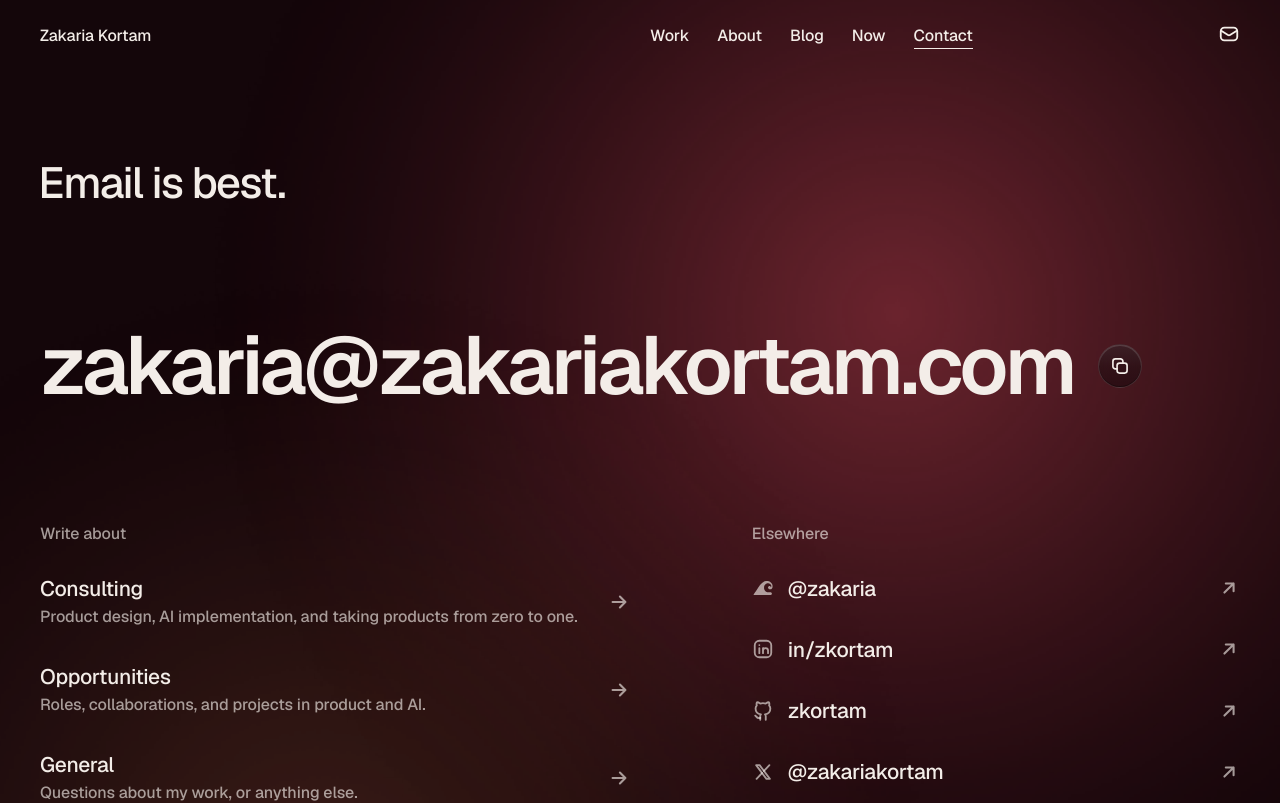
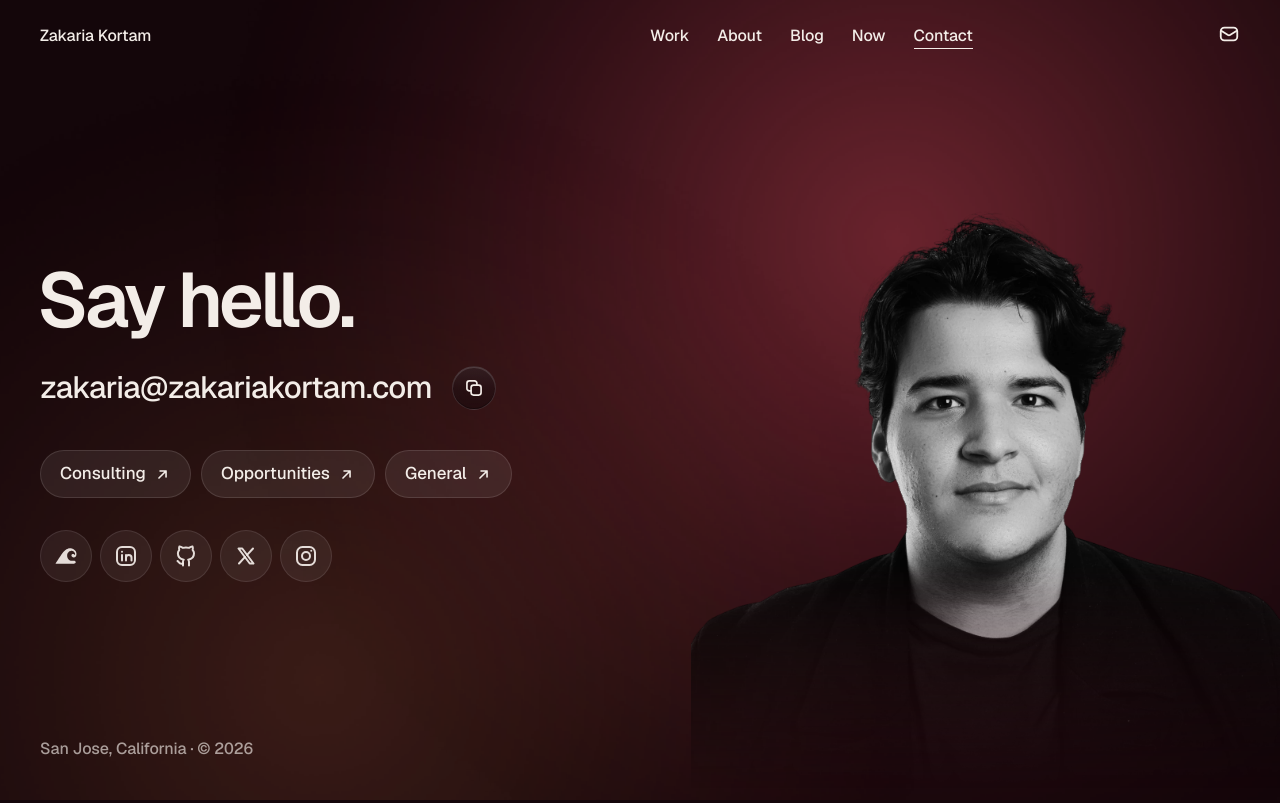
Before and after one commit to zkortam/zakariakortam, a Next.js app: page /contact in a window 1280 px wide. Shown: the top 803 px of the page. Built offline with nearby package versions, Linux system fonts and the light colour scheme.

Commit message:
Home: Sir Jony Ive behind his quote, coming into focus as it lights up. Contact: portrait, short buttons, round socials. About: the products glide past on scroll
Co-Authored-By: Claude Opus 5.5 <noreply@anthropic.com>

```diff
--- a/src/app/contact/page.tsx
+++ b/src/app/contact/page.tsx
@@ -1,4 +1,5 @@
 import type { Metadata } from 'next'
+import Image from 'next/image'
 import { CopyPill } from '@/components/CopyPill'
 import { Icon } from '@/components/Icon'
 import { COPY, EMAIL, LOCATION, SOCIALS, YEAR } from '@/lib/site'
@@ -19,78 +20,45 @@ export default function ContactPage() {
           <div className="light light-rose" style={{ width: '110vmax', height: '110vmax', left: '70%', top: '30%' }} />
           <div className="light light-amber" style={{ width: '100vmax', height: '100vmax', left: '25%', top: '85%' }} />
         </div>
-        <div className="relative">
-          <div className="grid-main">
-            <h1 className="oc col-span-4 text-statement md:col-span-8" data-rise="">
-              {COPY.contactHead}
+        <div className="ct-portrait" aria-hidden="true">
+          <Image src="/portrait/zakaria-plate.webp" alt="" width={1485} height={1485} sizes="(min-width:1024px) 46vw, 90vw" quality={90} priority />
+        </div>
+        <div className="ct-body grid-main relative">
+          <div className="col-span-4 md:col-span-8 lg:col-span-6">
+            <h1 className="oc text-display" data-rise="">
+              Say hello.
             </h1>
-          </div>
-          <div className="grid-main contact-email">
-            <div className="contact-line col-span-full" data-reveal="">
-              <a href={`mailto:${EMAIL}`} className="fit-email u-box u-hover" data-email="">
+            <div className="ct-email" data-reveal="">
+              <a href={`mailto:${EMAIL}`} className="u-box u-hover" data-email="">
                 {EMAIL}
-                <span aria-hidden="true" className="u-line thick" />
+                <span aria-hidden="true" className="u-line" />
               </a>
               <CopyPill />
             </div>
+            <div className="ct-topics" data-reveal="">
+              {COPY.inquiries.map((q) => (
+                <a key={q.label} href={`mailto:${EMAIL}?subject=${encodeURIComponent(q.subject)}`} className="ct-topic" title={q.body}>
+                  {q.label}
+                  <Icon name="arrow-up-right" size="1em" strokeWidth={2.25} className="ar" />
+                </a>
+              ))}
             </div>
-          <div className="grid-main contact-groups">
-            <div className="col-span-4 md:col-span-6">
-              <h2 className="c3 text-body" data-reveal="">
-                Write about
-              </h2>
-              <ul className="rows mt-[12px]">
-                {COPY.inquiries.map((q) => (
-                  <li key={q.label} className="row">
-                    <a href={`mailto:${EMAIL}?subject=${encodeURIComponent(q.subject)}`} className="u-group contact-row" data-reveal="">
-                      <span className="text-read">
-                        <span className="u-box">
-                          {q.label}
-                          <span aria-hidden="true" className="u-line" />
-                        </span>
-                        <span className="contact-sub text-body">{q.body}</span>
-                      </span>
-                      <Icon name="arrow-right" size={22} strokeWidth={2.25} className="contact-ar" />
-                    </a>
-                  </li>
-                ))}
-              </ul>
-            </div>
-            <div className="col-span-4 mt-[56px] md:col-span-5 md:col-start-8 md:mt-0">
-              <h2 className="c3 text-body" data-reveal="">
-                Elsewhere
-              </h2>
-              <ul className="rows mt-[12px]">
+            <ul className="ct-social" data-reveal="">
               {SOCIALS.map((s) => (
-                  <li key={s.label} className="row">
-                    <a
-                      href={s.href}
-                      target="_blank"
-                      rel="noopener noreferrer"
-                      aria-label={`${s.label}, ${s.handle}, opens in a new tab`}
-                      className="u-group contact-row"
-                      data-reveal=""
-                    >
-                      <span className="flex items-center gap-[14px] text-read">
-                        <Icon name={s.icon} size={22} style={{ color: 'var(--bone-64)', flex: 'none' }} />
-                        <span className="u-box">
-                          {s.handle}
-                          <span aria-hidden="true" className="u-line" />
-                        </span>
-                      </span>
-                      <Icon name="arrow-up-right" size={22} strokeWidth={2.25} className="contact-ar" />
+                <li key={s.label}>
+                  <a href={s.href} target="_blank" rel="noopener noreferrer" aria-label={`${s.label}, ${s.handle}, opens in a new tab`} title={`${s.label} ${s.handle}`}>
+                    <Icon name={s.icon} size={24} />
                   </a>
                 </li>
               ))}
             </ul>
           </div>
         </div>
-          <div className="grid-main contact-foot text-body" style={{ color: 'var(--bone-64)' }}>
+        <p className="ct-foot grid-main relative text-body">
           <span className="col-span-full">
             {LOCATION} · <span className="tnum">©{'\u00a0'}{YEAR}</span>
           </span>
-          </div>
-        </div>
+        </p>
       </section>
     </main>
   )
--- a/src/app/globals.css
+++ b/src/app/globals.css
@@ -1286,7 +1286,7 @@ a, button { transition-property: color, background-color, border-color, opacity,
   @media (prefers-reduced-motion: no-preference) {
     /* The statement holds the screen while it lights up word by word. */
     .sw-pin { height: 240svh; padding: 0; view-timeline: --sw block; }
-    .sw-stage { position: sticky; top: 0; height: 100svh; display: flex; flex-direction: column; justify-content: center; }
+    .sw-pin .sw-stage { position: sticky; top: 0; height: 100svh; display: flex; flex-direction: column; justify-content: center; }
     .sw { display: inline-block; animation: swIn linear both; animation-timeline: --sw;
       animation-range: contain calc(var(--k) * 72%) contain calc(var(--k) * 72% + 12%); }
     @keyframes swIn { from { opacity: .12; translate: 0 .2em; } to { opacity: 1; translate: 0 0; } }
@@ -1461,3 +1461,69 @@ a, button { transition-property: color, background-color, border-color, opacity,
 .bl-cover[data-tint="2"] { background: linear-gradient(135deg, #F1E3C8, #F0D0C4); }
 .sw-by { margin-top: 28px; }
 @supports (animation-timeline: view()) { @media (prefers-reduced-motion: no-preference) { .sw-by { animation: swIn linear both; animation-timeline: --sw; animation-range: contain 78% contain 90%; } } }
+
+/* Sir Jony Ive behind his words: he stands on the right, the quote passes in front of his shoulder. */
+.sw-pin { position: relative; overflow: clip; }
+.sw-stage { position: relative; }
+.sw-ive { position: absolute; z-index: 0; right: max(var(--m), 3vw); bottom: 0; width: min(40vw, 640px); margin: 0; pointer-events: none;
+  -webkit-mask-image: linear-gradient(180deg, #000 55%, transparent 96%); mask-image: linear-gradient(180deg, #000 55%, transparent 96%); }
+.sw-ive img { display: block; width: 100%; height: auto; }
+.sw-stage .grid-main { z-index: 1; }
+.sw-credit { position: absolute; z-index: 1; right: var(--m); bottom: 14px; font-size: 11px; color: var(--ink-50); }
+@media (max-width: 1023px) {
+  .sw-ive { top: 64px; bottom: auto; right: -4vw; width: min(64vw, 420px); -webkit-mask-image: linear-gradient(180deg, #000 35%, transparent 72%); mask-image: linear-gradient(180deg, #000 35%, transparent 72%); }
+  .sw-pin .sw-stage { justify-content: flex-end; padding-bottom: 96px; }
+  .sw-stage blockquote { font-size: clamp(26px, 6.6vw, 40px); }
+}
+@supports (animation-timeline: view()) {
+  @media (prefers-reduced-motion: no-preference) {
+    .sw-ive { animation: iveIn linear both; animation-timeline: --sw; animation-range: contain 0% contain 85%; will-change: transform, opacity; }
+    @keyframes iveIn { from { opacity: 0; transform: translateY(14%) scale(1.06); } 40% { opacity: 1; } to { opacity: 1; transform: none; } }
+  }
+}
+
+/* ---------- Contact: you, the light, and three ways to start ---------- */
+.contact { display: flex; flex-direction: column; min-height: 100svh; }
+.ct-portrait { position: absolute; z-index: 0; right: 0; bottom: 0; width: min(46vw, 760px); pointer-events: none;
+  -webkit-mask-image: linear-gradient(180deg, #000 60%, transparent 98%); mask-image: linear-gradient(180deg, #000 60%, transparent 98%); }
+.ct-portrait img { display: block; width: 100%; height: auto; }
+.ct-body { flex: 1 1 auto; align-content: center; z-index: 1; }
+.ct-email { display: flex; flex-wrap: wrap; align-items: center; gap: 14px 20px; margin-top: 32px; font-size: clamp(22px, 2.4vw, 36px); line-height: 1.1; font-weight: 500; letter-spacing: -0.02em; }
+.ct-topics { display: flex; flex-wrap: wrap; gap: 10px; margin-top: 40px; }
+.ct-topic { display: inline-flex; align-items: center; gap: 8px; height: 48px; padding: 0 20px; border-radius: 999px; font-size: 17px; font-weight: 500;
+  background: rgba(255, 245, 247, .07); box-shadow: inset 0 0 0 1px rgba(255, 245, 247, .12); transition: background-color 250ms var(--e-std), transform 250ms var(--e-std); }
+@media (hover: hover) { .ct-topic:hover { background: rgba(255, 245, 247, .14); } }
+.ct-topic:active { transform: scale(.97); }
+.ct-social { display: flex; gap: 8px; margin-top: 32px; }
+.ct-social a { display: grid; place-items: center; width: 52px; height: 52px; border-radius: 999px; color: var(--bone-92);
+  background: rgba(255, 245, 247, .06); box-shadow: inset 0 0 0 1px rgba(255, 245, 247, .1); transition: background-color 250ms var(--e-std), color 250ms var(--e-std); }
+@media (hover: hover) { .ct-social a:hover { background: rgba(255, 245, 247, .14); color: var(--bone); } }
+.ct-foot { z-index: 1; margin-top: 48px; color: var(--bone-64); }
+@media (max-width: 1023px) {
+  .ct-portrait { position: relative; width: min(84vw, 460px); margin: -24px auto -48px; order: -1; }
+  .contact { padding-top: 88px; }
+}
+@media (prefers-reduced-motion: no-preference) {
+  html.js .ct-portrait { animation: ctIn 1400ms cubic-bezier(.19, 1, .22, 1) 120ms both; }
+}
+@keyframes ctIn { from { opacity: 0; transform: translateY(6%); } }
+
+/* ---------- About: the products, gliding past ---------- */
+.made-sec { padding: var(--sec) 0; overflow: clip; view-timeline: --made block; }
+.made { overflow-x: auto; scrollbar-width: none; }
+.made::-webkit-scrollbar { display: none; }
+.made-track { display: flex; gap: 20px; width: max-content; padding: 0 var(--m); }
+.made-item { display: flex; flex-direction: column; gap: 14px; width: min(78vw, 560px); }
+@media (min-width: 1024px) { .made-item { width: 34vw; } }
+.made-shot { position: relative; display: block; aspect-ratio: 16 / 10; overflow: hidden; border-radius: 22px; background: #111;
+  box-shadow: 0 0 0 1px rgba(22, 12, 13, .06), 0 30px 60px -30px rgba(22, 12, 13, .35); }
+.made-shot img { object-fit: cover; object-position: top; transition: transform 900ms var(--e-expo); }
+@media (hover: hover) { .made-item:hover .made-shot img { transform: scale(1.03); } }
+.made-name { font-size: 18px; font-weight: 500; }
+@supports (animation-timeline: view()) {
+  @media (prefers-reduced-motion: no-preference) and (min-width: 768px) {
+    .made { overflow: visible; }
+    .made-track { will-change: transform; animation: madeGlide linear both; animation-timeline: --made; animation-range: cover 0% cover 100%; }
+    @keyframes madeGlide { from { transform: translateX(8vw); } to { transform: translateX(calc(-100% + 92vw)); } }
+  }
+}
--- a/src/lib/site.ts
+++ b/src/lib/site.ts
@@ -27,7 +27,7 @@ export const COPY = {
   ],
   statementLead: 'True simplicity is derived from so much more than just the absence of clutter and ornamentation.',
   statementRest: 'It’s about bringing order to complexity.',
-  statementBy: 'Jony Ive',
+  statementBy: 'Sir Jony Ive',
   allWork: 'All work',
   workLine: '',
   aboutHead: 'I’m a product manager who builds. I take products from zero to one, end to end.',
```
Also changed, not shown: src/app/about/page.tsx (+7 -1 lines), src/app/page.tsx (+9 -2 lines), src/components/MadeStrip.tsx (added, +29 -0 lines), public/about/ive.webp (added). Lines whose indentation alone changed are shown as unchanged.
